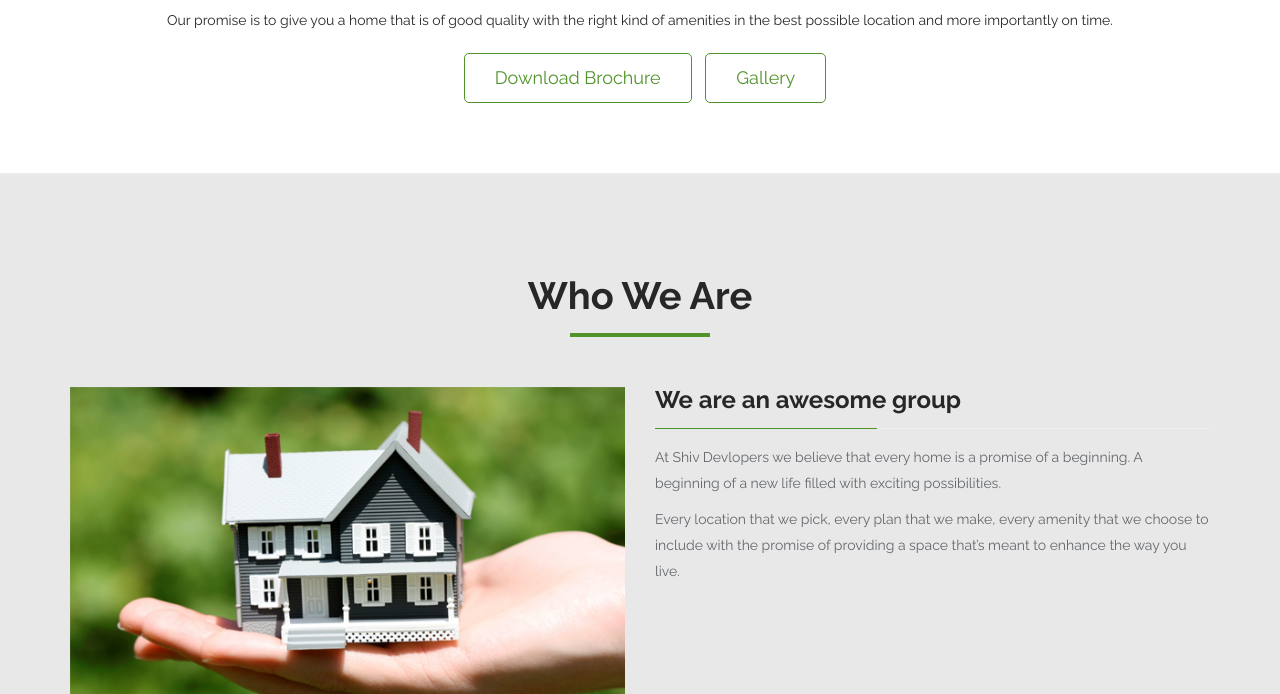
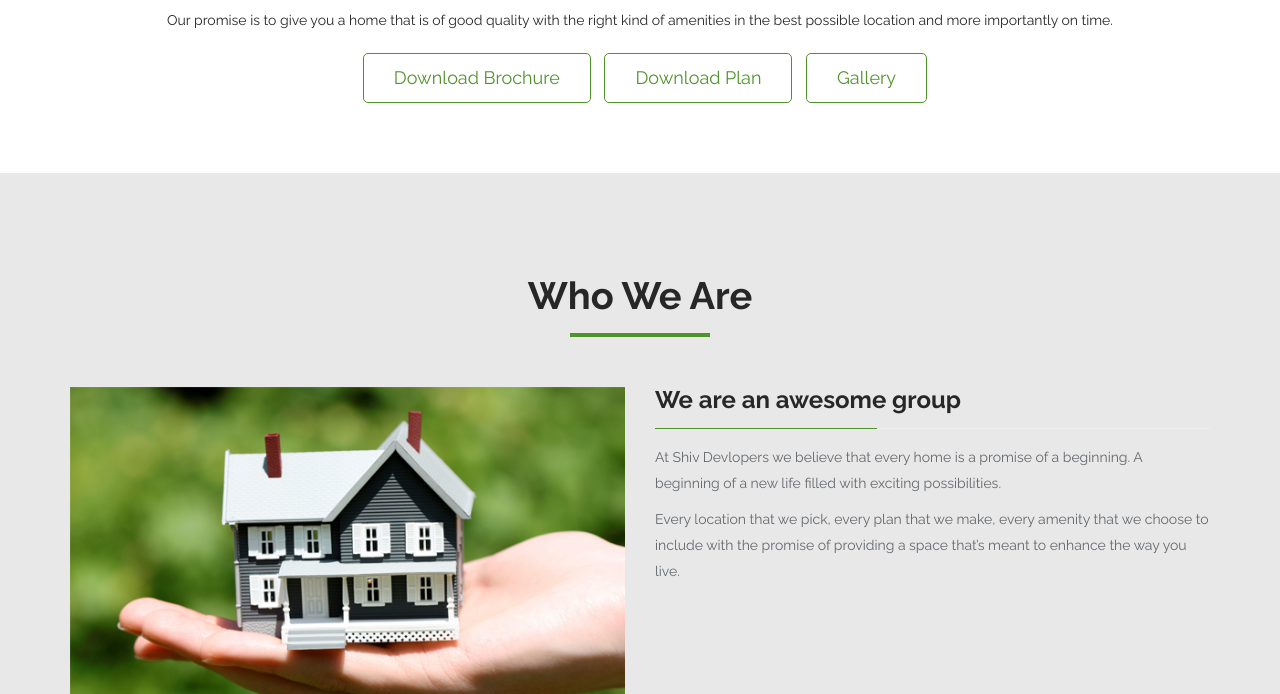
Before and after one commit to tejastv/shivdevelopers, a plain HTML site: page index.html in a window 1280 px wide. Shown: the part 106-800 px from the top of the page. Drawn offline with Linux system fonts and the light colour scheme; some packages are replaced by stand-ins of ours; a script that the page names is missing; files whose address does not match are found by name.

Commit message:
add plan layout and change name from biren shah to biren Aliwala

```diff
--- a/index.html
+++ b/index.html
@@ -143,7 +143,8 @@
                     </p>
                 </div>
                 <div class="col-sm-12 text-center">
-                    <a class="btn btn-primary btn-lg" href="./assets/pdf/Balaji Residency.pdf" download style="margin: 10px 0 0px 10px;">Download Brochure</a>
+                    <a class="btn btn-primary btn-lg" href="./assets/pdf/Balaji_Residency_Brochure.pdf" download style="margin: 10px 0 0px 10px;">Download Brochure</a>
+                    <a class="btn btn-primary btn-lg" href="./assets/pdf/Balaji_Residency_Layout.pdf" download style="margin: 10px 0 0px 10px;">Download Plan</a>
                     <a class="btn btn-primary btn-lg" style="margin: 10px 0 0px 10px;" href="#portfolio">Gallery</a>
                 </div>
             </div>
@@ -526,7 +527,7 @@
                 <div class="col-md-4 col-sm-6 col-md-offset-4">
                     <div class="team-member wow fadeInUp" data-wow-duration="400ms" data-wow-delay="0ms">
                         <div class="team-info">
-                            <h3>Biren Shah</h3>
+                            <h3>Biren Aliwala</h3>
                             <span>Mobile: <a href="tel:+918469872848">+91-8469872848</a></span><br>
                             <span>Email: <a href="mailto:biren.aliwala@gmail.com">biren.aliwala@gmail.com</a></span>
                         </div>
```
Also changed, not shown: 3 other files.
